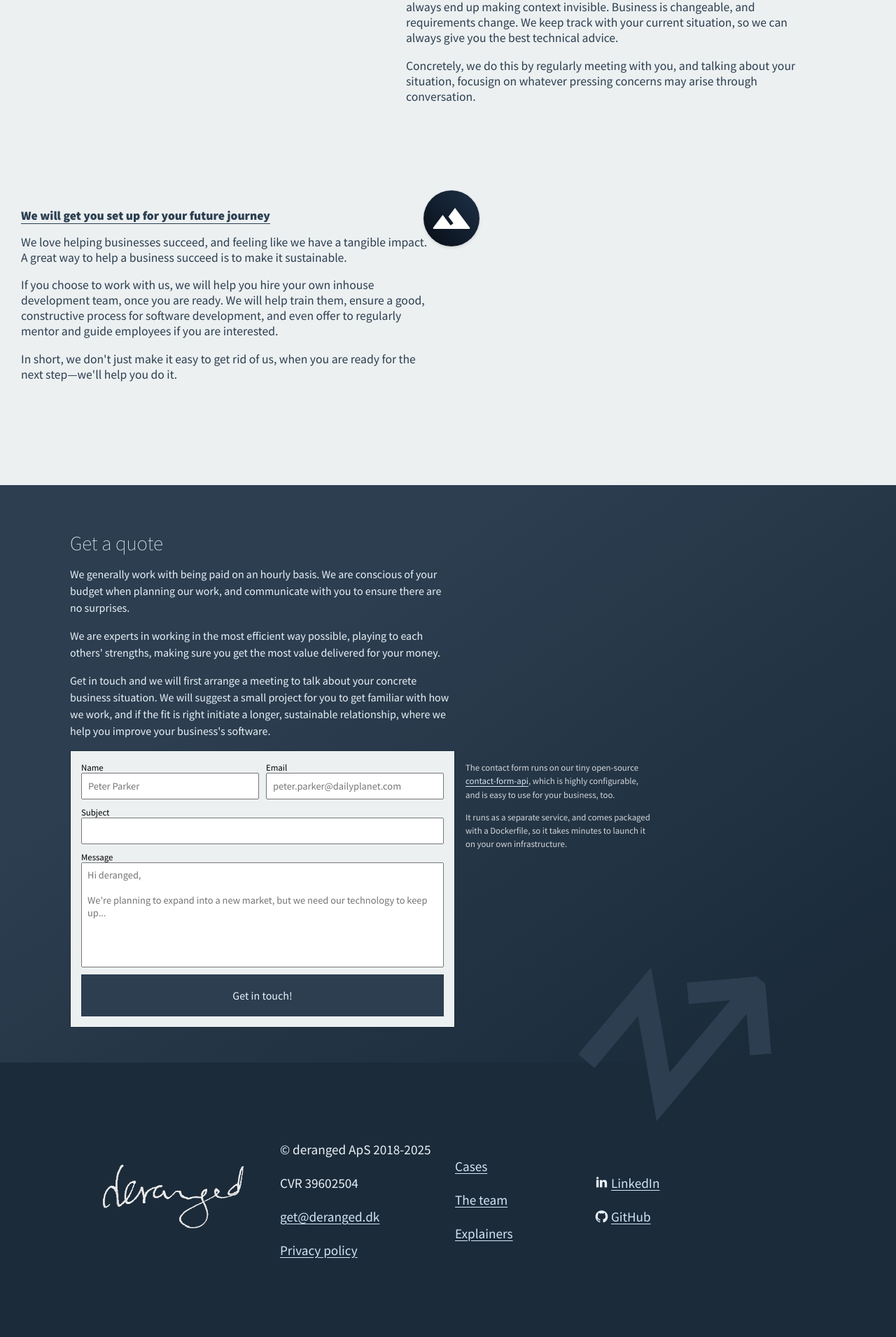
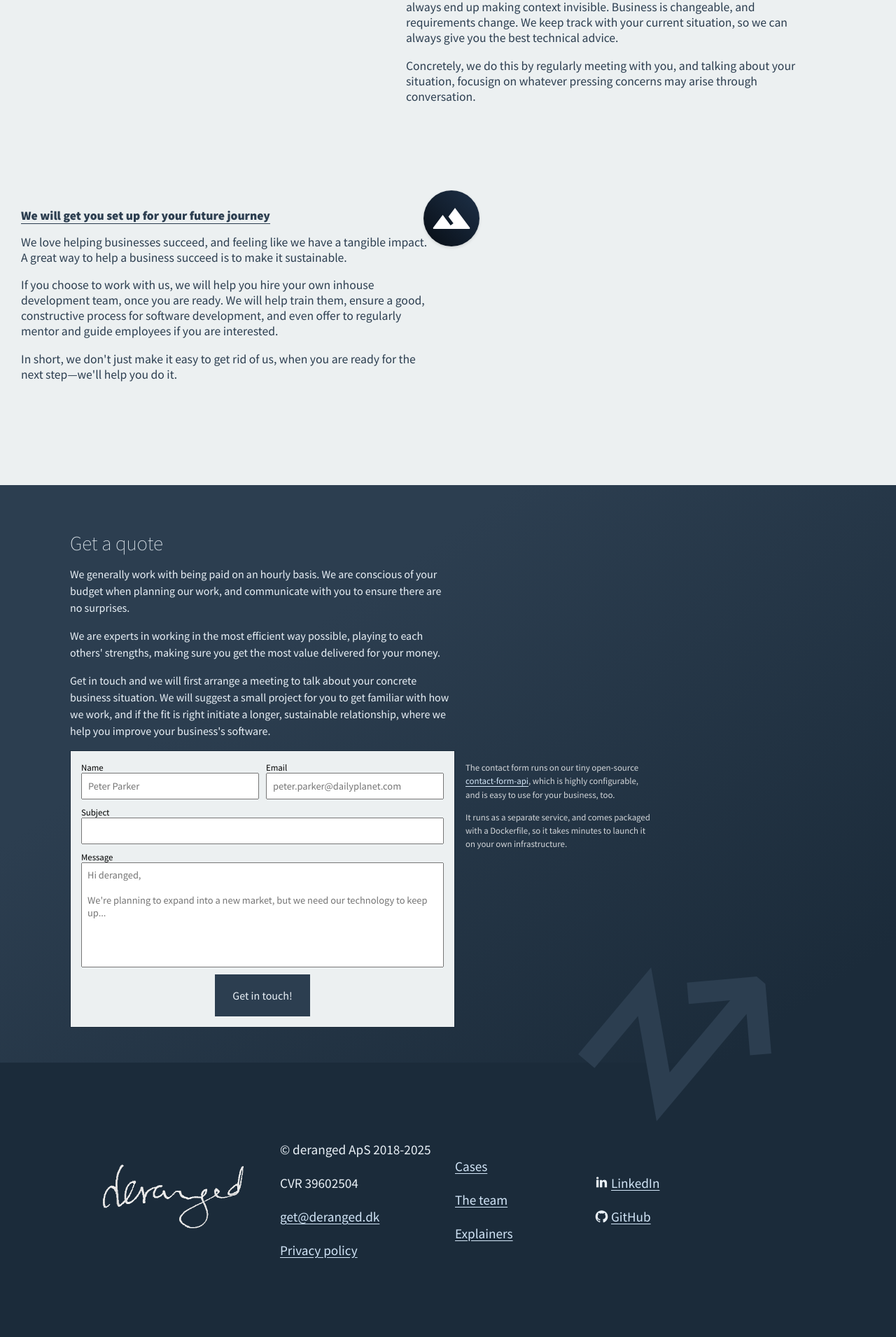
Before and after one commit to derangeddk/deranged.dk, a Jekyll site: the page built from product-pages/get-started-right.html, in a window 1280 px wide. Shown: the part 3124-5034 px from the top of the page at 70% size. Built offline with Jekyll 4.4.1, drawn with Linux system fonts in a browser that asks for light colours; some web fonts are replaced; comment, search, counter and statistics services are not loaded.

Commit message:
Removed duplicated style and made button width auto by default

```diff
--- a/_includes/team.html
+++ b/_includes/team.html
@@ -18,7 +18,7 @@
         to create an efficient, inclusive and open space to work in, and we
         bring that spirit with us wherever we work.
         </p>
-        <a href="/the-team/" class="read-more">Check out the team</a>
+        <a href="/the-team/" class="button">Check out the team</a>
     </div>
     <div class="team-photos">
         <div><img src="/img/people/asbjoern-thegler.jpg" alt="" loading="lazy" /></div>
--- a/_sass/button.scss
+++ b/_sass/button.scss
@@ -8,7 +8,7 @@
   transition: background-color 0.3s, transform 0.3s;
   display: inline-block;
   border: none;
-  width: 100%;
+  width: auto;
   font-size: 1em;
   font-family: inherit;
   text-align: center;
--- a/css/home.scss
+++ b/css/home.scss
@@ -891,20 +891,6 @@
     max-width: 500px;
     line-height: 1.5;
   }
-  .read-more {
-    background: #2c3e50;
-    color: #eaf1f7;
-    text-decoration: inherit;
-    padding: 20px 25px;
-    margin: 20px 0;
-    cursor: pointer;
-    transition: background-color 0.3s, transform 0.3s;
-    display: inline-block;
-    &:hover {
-      background: #375068;
-      transform: scale(1.1);
-    }
-  }
 }
 
 // Styling for Accessible Content Sections
```
